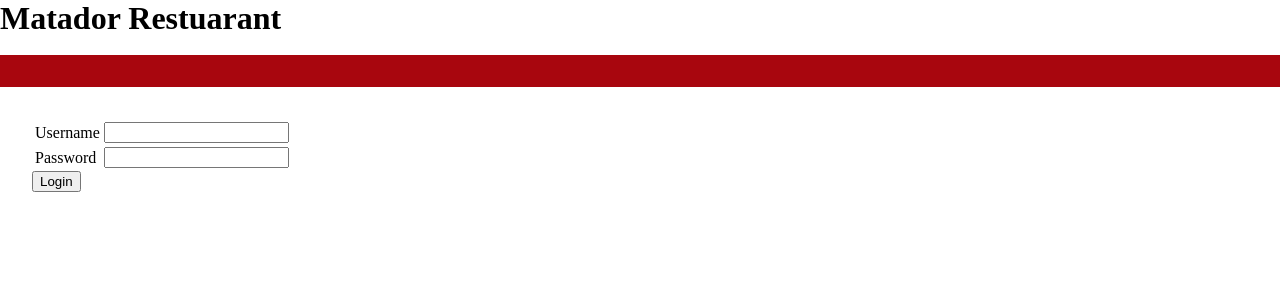
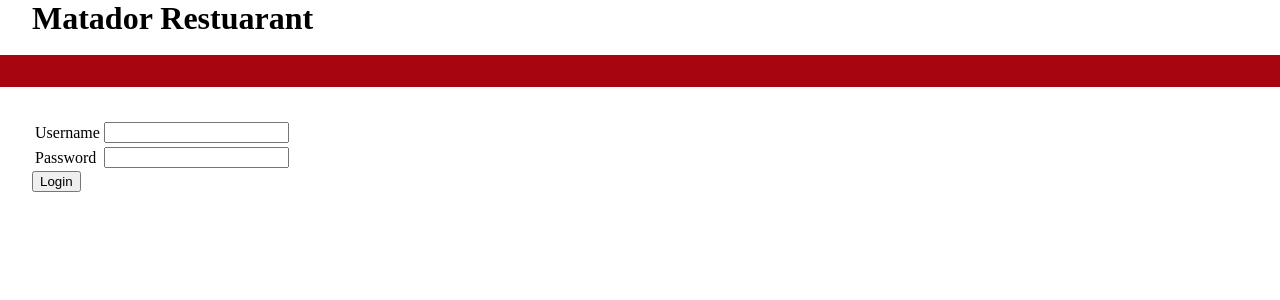
Before and after one commit to thekthuser/matador, a Django app: template website/templates/website/login.html in a window 1280 px wide. Shown: the top 300 px of the page. Run offline with Django 3.2, Linux system fonts and the light colour scheme; the template is opened without the code that fills it, so the values that code supplies are empty, except form fields; tables that the repository leaves empty hold one stand-in row (values such as "Sample post"); form fields are guessed from the names that the template uses.

Commit message:
template header, shift margin-left

```diff
--- a/website/templates/website/base.html
+++ b/website/templates/website/base.html
@@ -4,7 +4,7 @@
     </head>
     <body style="margin: 0px;">
         <div id="header" style="width: 100%;  border-width: 0px; border-bottom: 2em; border-color: #A8060E; border-style: solid;">
-            <h1 style="margin-bottom: 0px;">Matador Restuarant</h1><br />
+            <h1 style="margin-bottom: 0px; margin-left: 1em;">Matador Restuarant</h1><br />
         </div>
         <div id="container" style="margin: 2em;">
         {% block content %}
```
